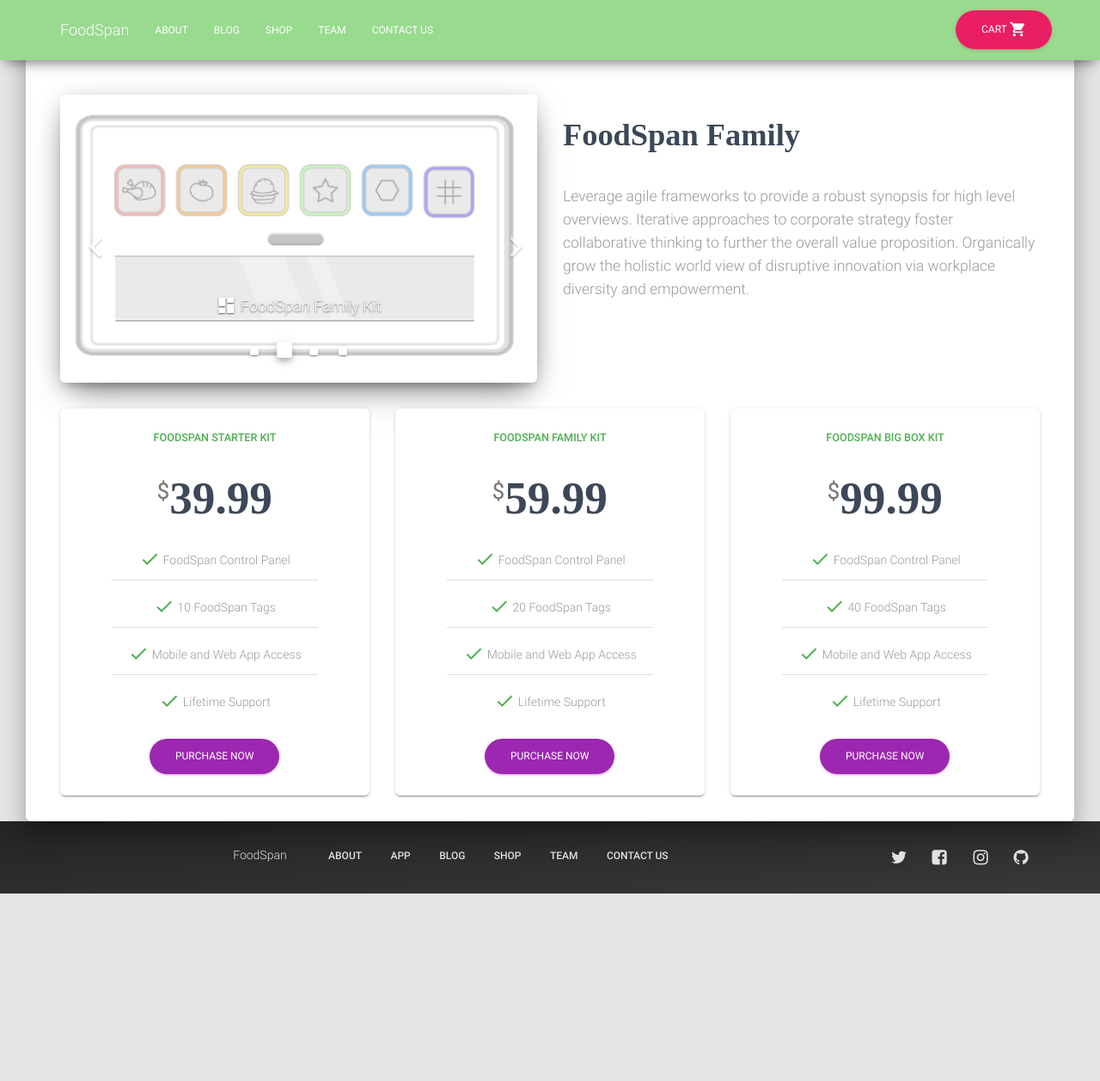
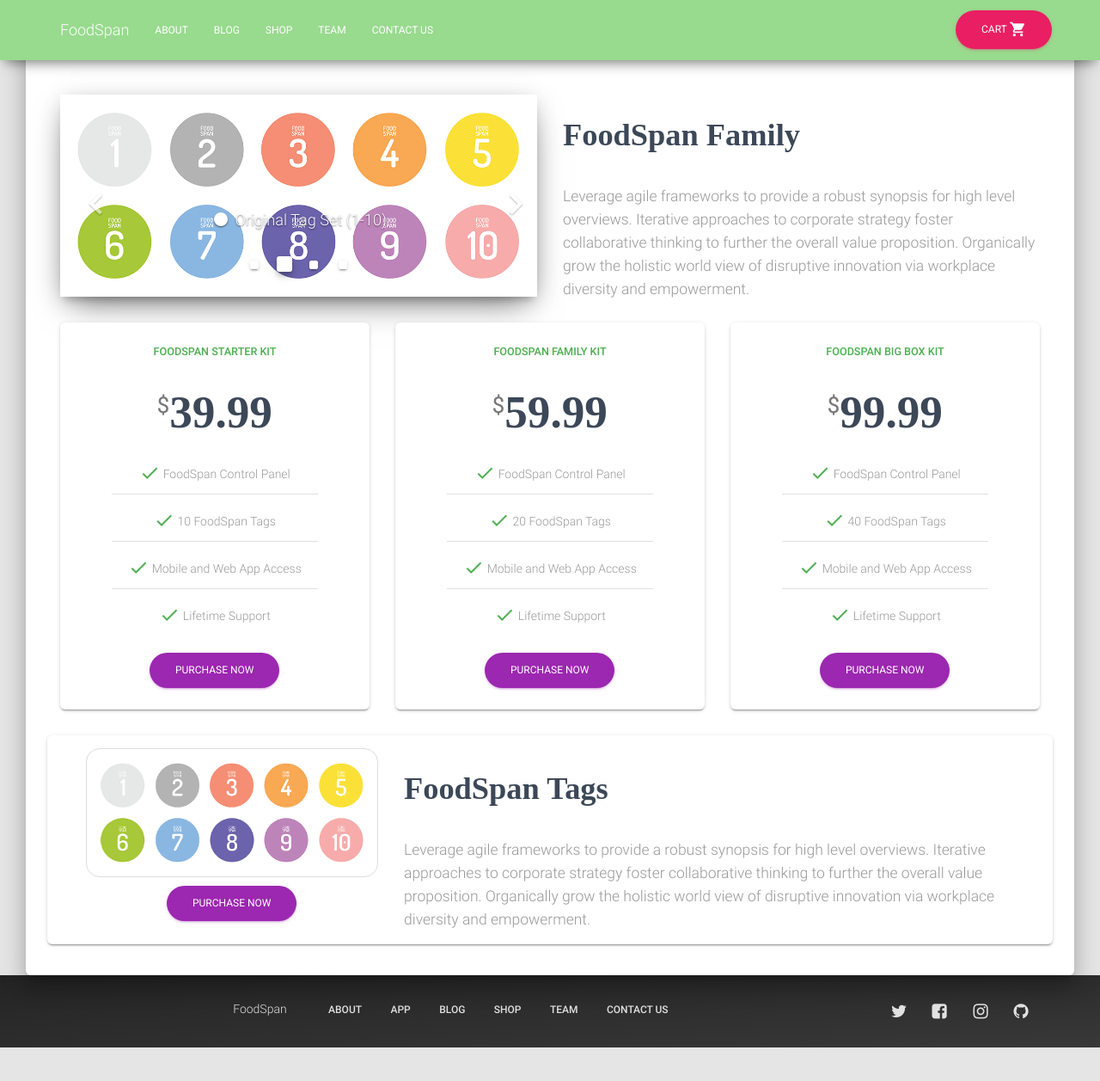
Before and after one commit to FoodSpan/foodspan-website, a Jekyll site: the page built from shop/shop.html, in a window 1280 px wide and 1318 px high. Shown: the top 1257 px of the window at 86% size. Built offline with Jekyll 4.4.1, drawn with Linux system fonts in a browser that asks for light colours; some web fonts are replaced.

Commit message:
updates shop with tag information

```diff
--- a/shop/shop.html
+++ b/shop/shop.html
@@ -27,9 +27,9 @@
 									</div>
 								</div>
 								<div class="item">
-									<img src="{{site.baseurl}}/img/shop/control-panel.png" alt="Product Image 2">
+									<img src="{{site.baseurl}}/img/shop/tags/1-10.png" alt="Tags 1-10 Series Set">
                   <div class="carousel-caption">
-										<h4><i class="material-icons">dashboard</i> FoodSpan Family Kit</h4>
+										<h4><i class="material-icons">fiber_manual_record</i> Original Tag Set (1-10)</h4>
 									</div>
 								</div>
 								<div class="item">
@@ -116,5 +116,23 @@
   			</div>
       </div>
     </div>
+    <div class="row">
+      <div class="card">
+        <div class="content">
+          <div class="col-sm-4 text-center">
+            <img class="img-responsive img-thumbnail" src="{{site.baseurl}}/img/shop/tags/1-10.png" alt="Tags 1-10 Series Set">
+            <a href="{{site.baseurl}}/shop/tags/" class="btn btn-primary btn-round">
+  						Purchase Now
+  					</a>
+          </div>
+          <div class="col-sm-8">
+            <h2 class="title">FoodSpan Tags</h2>
+            <h5 class="description">
+              Leverage agile frameworks to provide a robust synopsis for high level overviews. Iterative approaches to corporate strategy foster collaborative thinking to further the overall value proposition. Organically grow the holistic world view of disruptive innovation via workplace diversity and empowerment.
+            </h5>
+          </div>
+        </div>
+      </div>
+    </div>
   </div>
 </div>
```
Also changed, not shown: _shop/tags.html (+4 -4 lines), img/shop/tags.png (deleted), img/shop/tags/1-10.png (added), img/shop/tags/11-20.png (added), img/shop/tags/21-30.png (added), img/shop/tags/31-40.png (added), img/shop/tags/41-50.png (added), img/shop/tags/51-60.png (added), img/shop/tags/61-70.png (added), img/shop/tags/71-80.png (added), img/shop/tags/81-90.png (added), img/shop/tags/91-100.png (added), img/shop/tags/all.jpg (added), img/tags.png (deleted).
